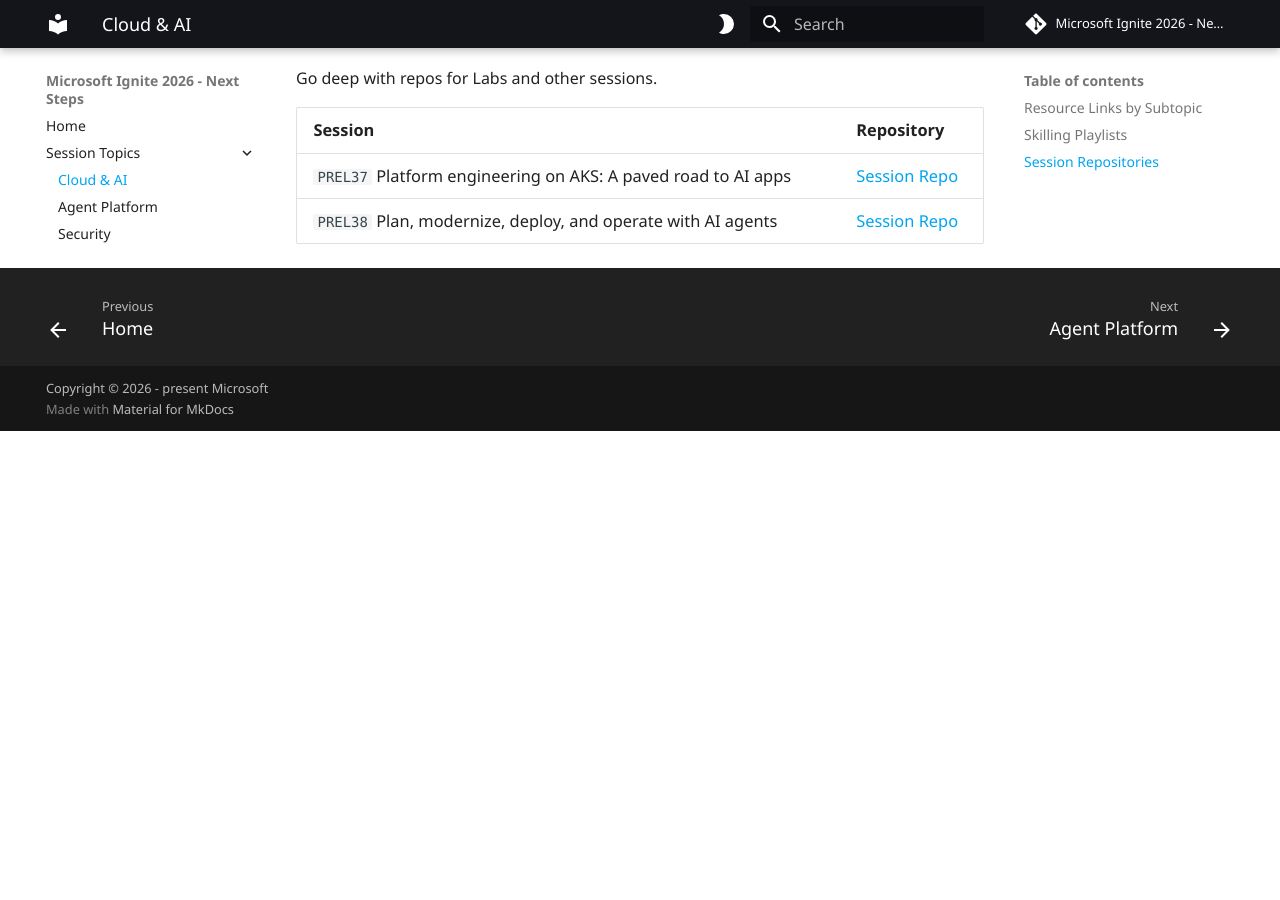
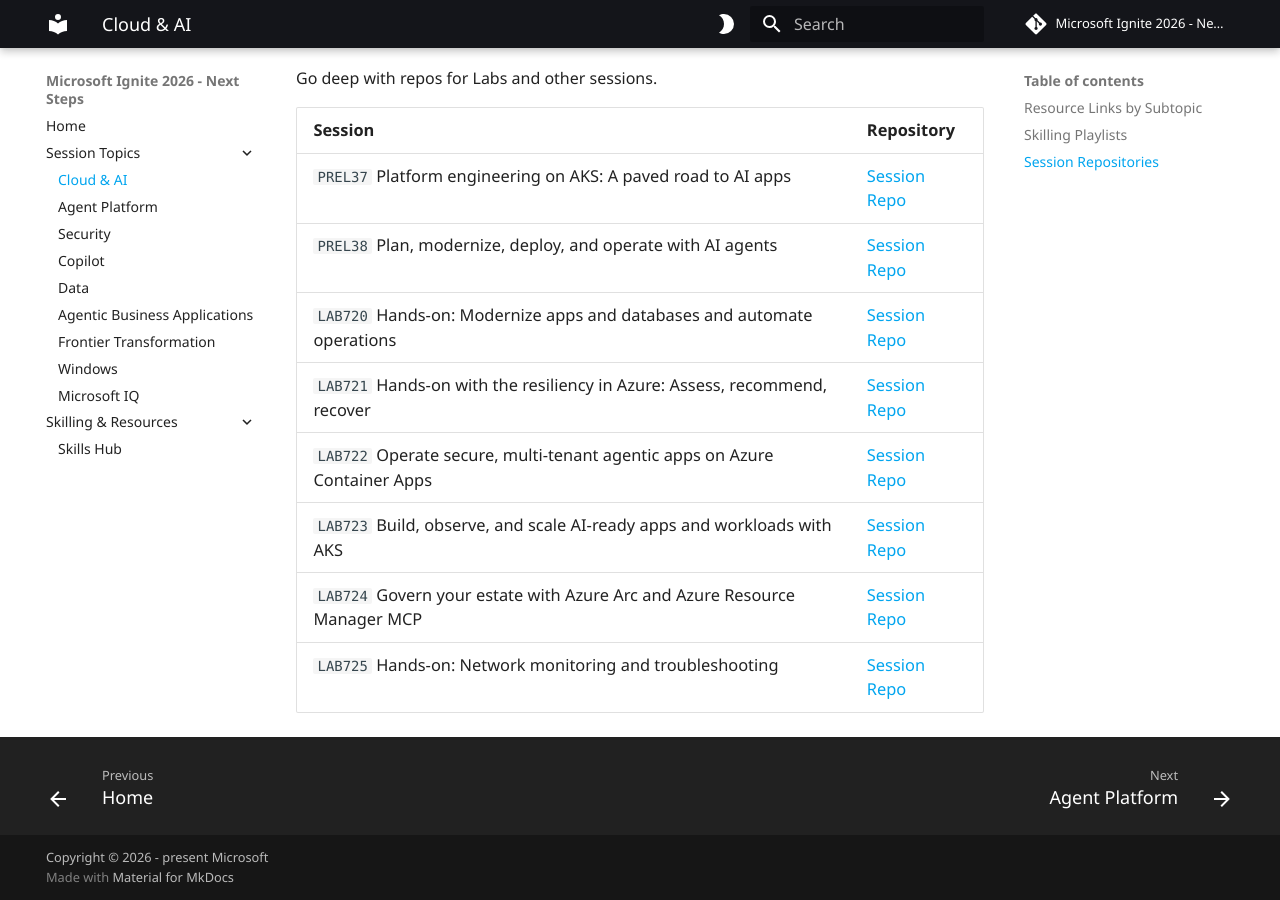
Before and after one commit to microsoft/ignite26-next-steps, an MkDocs documentation site: the page built from docs/cloud-ai.md, in a window 1280 px wide and 900 px high, scrolled down 1749 px. Built offline with MkDocs 1.6.1 and Material for MkDocs 9.7.7, drawn with Linux system fonts in a browser that asks for light colours; comment, search, counter and statistics services are not loaded; before the commit the page ends 2180 px from its top, so only the background shows below that.

Commit message:
Publish latest public lab and THR repo links
Co-authored-by: Copilot <223556219+Copilot@users.noreply.github.com>

```diff
--- a/docs/cloud-ai.md
+++ b/docs/cloud-ai.md
@@ -52,3 +52,9 @@ Go deep with repos for Labs and other sessions.
 | --- | --- |
 | `PREL37` Platform engineering on AKS: A paved road to AI apps | [Session Repo](https://aka.ms/ignite26/PREL37/repo) |
 | `PREL38` Plan, modernize, deploy, and operate with AI agents | [Session Repo](https://aka.ms/ignite26/PREL38/repo) |
+| `LAB720` Hands-on: Modernize apps and databases and automate operations | [Session Repo](https://aka.ms/ignite26/LAB720/repo) |
+| `LAB721` Hands-on with the resiliency in Azure: Assess, recommend, recover | [Session Repo](https://aka.ms/ignite26/LAB721/repo) |
+| `LAB722` Operate secure, multi-tenant agentic apps on Azure Container Apps | [Session Repo](https://aka.ms/ignite26/LAB722/repo) |
+| `LAB723` Build, observe, and scale AI-ready apps and workloads with AKS | [Session Repo](https://aka.ms/ignite26/LAB723/repo) |
+| `LAB724` Govern your estate with Azure Arc and Azure Resource Manager MCP | [Session Repo](https://aka.ms/ignite26/LAB724/repo) |
+| `LAB725` Hands-on: Network monitoring and troubleshooting | [Session Repo](https://aka.ms/ignite26/LAB725/repo) |
```
Also changed, not shown: docs/agent-platform.md (+2 -0 lines), docs/windows.md (+2 -0 lines).
